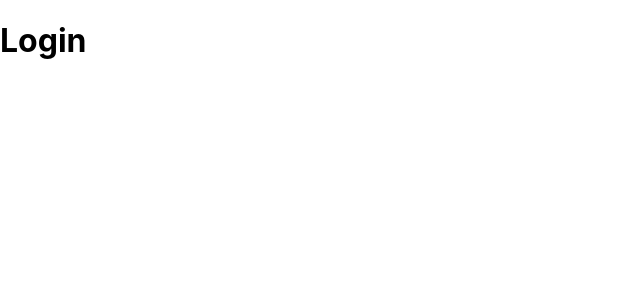
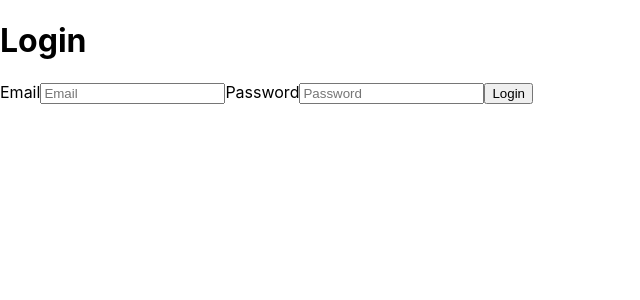
Before and after one commit to frankip/firebase_react, a React (Create React App) app: page /login in a window 1280 px wide. Shown: the top 300 px of the page, without its empty margins (0-640 px from the left). Built offline with nearby package versions, Linux system fonts and the light colour scheme; no server answers.

Commit message:
Create The Sign Up And LogIn Components

```diff
--- a/src/App.js
+++ b/src/App.js
@@ -1,9 +1,9 @@
 import React from 'react';
-import { BrowserRouter as Router, Switch, Route } from 'react-router-dom';
+import { BrowserRouter as Router, Route } from 'react-router-dom';
 
 import Home from './components/Home'
-import SignUp from './components/Signup/SignUpView'
-import Login from './components/Login/LoginView'
+import SignUp from './components/Signup/index'
+import Login from './components/Login/index'
 
 
 const App = () => {
--- a/src/components/Login/LoginView.js
+++ b/src/components/Login/LoginView.js
@@ -1,8 +1,29 @@
 import React from "react";
 
-const LoginView = () => {
+const LoginView = ({onSubmit}) => {
   return (
-  <h1>Login</h1>
+  <div>
+      <h1>Login</h1>
+      <form onSubmit={onSubmit}>
+        <label>
+          Email
+          <input
+            name="email"
+            type="email"
+            placeholder="Email"
+          />
+        </label>
+        <label>
+          Password
+          <input
+            name="password"
+            type="password"
+            placeholder="Password"
+          />
+        </label>
+        <button type="submit">Login</button>
+      </form>
+    </div>
   );
 };
 
--- /dev/null
+++ b/src/components/Login/index.js
@@ -0,0 +1,34 @@
+import React, { Component } from 'react'
+import { withRouter } from "react-router";
+
+import FirebaseApp from '../../firebaseConfig'
+
+
+import LoginView from './LoginView';
+
+
+class LoginContainer extends Component {
+
+    handleLogin = async e => {
+        e.preventDefault();
+        const {email, password} = e.target.elements;
+
+        try {
+            const user = await FirebaseApp
+            .auth()
+            .signInWithEmailAndPassword(email.value, password.value);
+            this.props.history.push("/")
+
+        } catch (error) {
+            console.log(alert);
+        }
+    }
+
+    render() {
+        return (
+            <LoginView onSubmit={this.handleLogin} />
+        );
+    }
+}
+
+export default withRouter(LoginContainer)
--- a/src/components/Signup/SignUpView.js
+++ b/src/components/Signup/SignUpView.js
@@ -1,8 +1,8 @@
 import React from "react";
 
-const SignupView = (onSubmit) => {
+const SignUpView = ({ onSubmit }) => {
   return (
-  <div>
+    <div>
       <h1>Sign up</h1>
       <form onSubmit={onSubmit}>
         <label>
@@ -27,4 +27,4 @@ const SignupView = (onSubmit) => {
   );
 };
 
-export default SignupView;
+export default SignUpView;
--- /dev/null
+++ b/src/components/Signup/index.js
@@ -0,0 +1,28 @@
+import React, { Component } from "react";
+import { withRouter } from "react-router";
+
+import FirebaseApp from '../../firebaseConfig'
+
+import SignUpView from './SignUpView'
+
+class SignUpContainer extends Component {
+    handleSignup = async e => {
+        e.preventDefault();
+        const { email, password } = e.target.elements;
+        try {
+            const user = await FirebaseApp
+                .auth()
+                .createUserWithEmailAndPassword(email.value, password.value);
+            this.props.history.push("/");
+        } catch (error) {
+            console.log(error);
+        }
+    }
+    render() {
+        return (
+            <SignUpView onSubmit={this.handleSignup} />
+        );
+    }
+}
+
+export default withRouter(SignUpContainer);
--- a/src/firebaseConfig.js
+++ b/src/firebaseConfig.js
@@ -1,6 +1,6 @@
 import firebase from "firebase";
 
-const Firebase = firebase.initializeApp({
+const FirebaseApp = firebase.initializeApp({
   apiKey: process.env.REACT_APP_FIREBASE_KEY,
   authDomain: process.env.REACT_APP_FIREBASE_DOMAIN,
   databaseURL: process.env.REACT_APP_FIREBASE_DATABASE,
@@ -9,4 +9,4 @@ const Firebase = firebase.initializeApp({
   messagingSenderId: process.env.REACT_APP_FIREBASE_SENDER_ID
 });
 
-export default Firebase;
+export default FirebaseApp;
```
